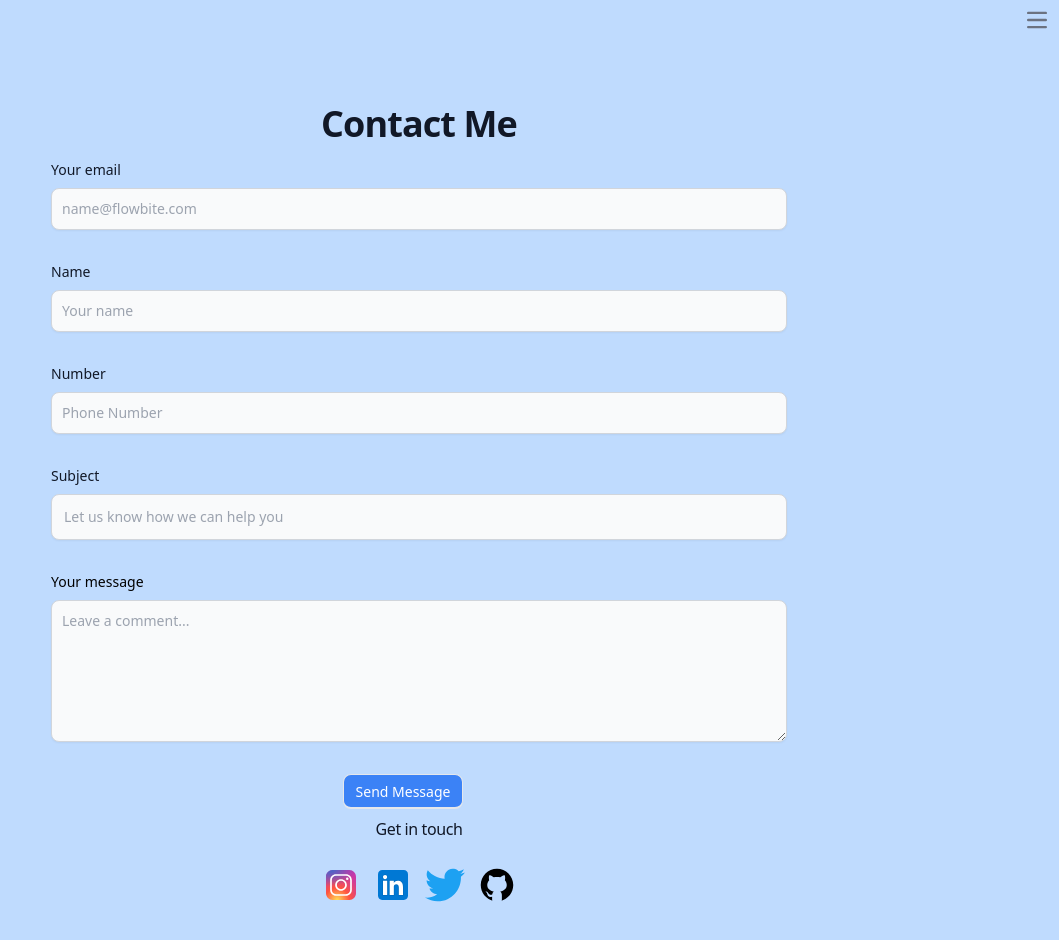
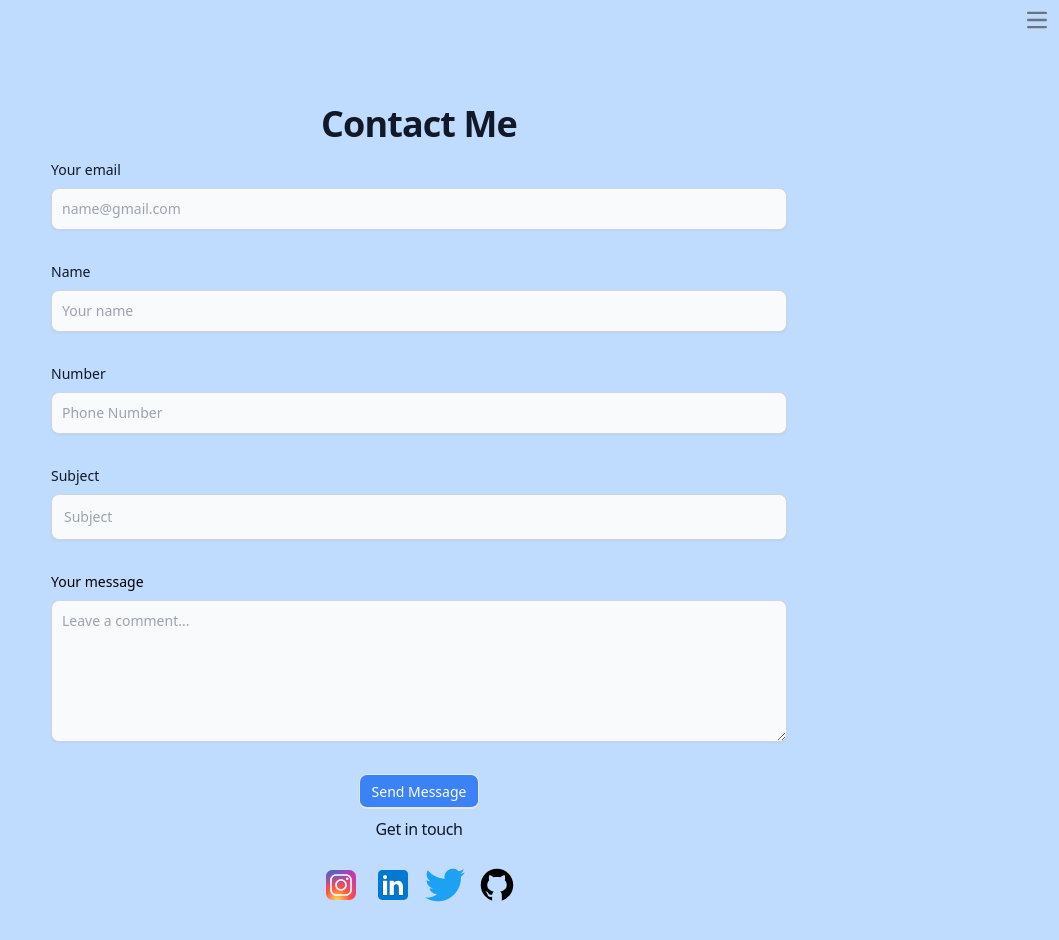
Before and after one commit to vinith4/Profile_Portfolio, a React (Vite) app in the folder porfile_portfolio/: page /contact in a window 1280 px wide. Shown: the top 940 px of the page, without its empty margins (221-1280 px from the left). Built offline with nearby package versions, Linux system fonts and the light colour scheme.

Commit message:
Correction

```diff
--- a/porfile_portfolio/src/features/contact/index.tsx
+++ b/porfile_portfolio/src/features/contact/index.tsx
@@ -50,7 +50,7 @@ export default function Contact() {
         <form action="#" className="space-y-8">
           <div>
             <label htmlFor="email" className="block mb-2 text-sm font-medium text-gray-900 ">Your email</label>
-            <input type="email" id="email" onChange={(e) => setEmail(e.target.value)} className="shadow-sm bg-gray-50 border border-gray-300 text-gray-900 text-sm rounded-lg focus:ring-secondary-500 focus:border-secondary-500 block w-full p-2.5 " placeholder="name@flowbite.com" required />
+            <input type="email" id="email" onChange={(e) => setEmail(e.target.value)} className="shadow-sm bg-gray-50 border border-gray-300 text-gray-900 text-sm rounded-lg focus:ring-secondary-500 focus:border-secondary-500 block w-full p-2.5 " placeholder="name@gmail.com" required />
           </div>
           <div>
             <label htmlFor="email" className="block mb-2 text-sm font-medium text-gray-900 ">Name</label>
@@ -62,21 +62,23 @@ export default function Contact() {
           </div>
           <div>
             <label htmlFor="subject" className="block mb-2 text-sm font-medium text-gray-900 ">Subject</label>
-            <input type="text" id="subject" onChange={(e) => setSubject(e.target.value)} className="block p-3 w-full text-sm text-gray-900 bg-gray-50 rounded-lg border border-gray-300 shadow-sm focus:ring-secondary-500 focus:border-secondary-500 " placeholder="Let us know how we can help you" required />
+            <input type="text" id="subject" onChange={(e) => setSubject(e.target.value)} className="block p-3 w-full text-sm text-gray-900 bg-gray-50 rounded-lg border border-gray-300 shadow-sm focus:ring-secondary-500 focus:border-secondary-500 " placeholder="Subject" required />
           </div>
           <div className="sm:col-span-2">
             <label htmlFor="message" className="block mb-2 text-sm font-medium text-gray-900dark:text-gray-400">Your message</label>
             <textarea id="message" rows={6} onChange={(e) => setMessage(e.target.value)} className="block p-2.5 w-full text-sm text-gray-900 bg-gray-50 rounded-lg shadow-sm border border-gray-300 focus:ring-secondary-500 focus:border-secondary-500 " placeholder="Leave a comment..."></textarea>
-          </div>
+          </div >
           <center>
+        <div className='justify-center items-center self-center pl-8'>
             <PrimaryBtn
               title="Send Message"
               onClick={handleSendEmail}
-
             />
-          </center>
+        </div>
+        </center>
         </form>
         <center>
+
         <h2 className="mb-4 p-2 tracking-tight font-medium left-3 text-gray-900 ">Get in touch</h2>
         <div className='flex flex-row gap-3 justify-center'>
           <a href="https://www.instagram.com/vinithsvk/" target="_blank" rel="noopener noreferrer">
```
